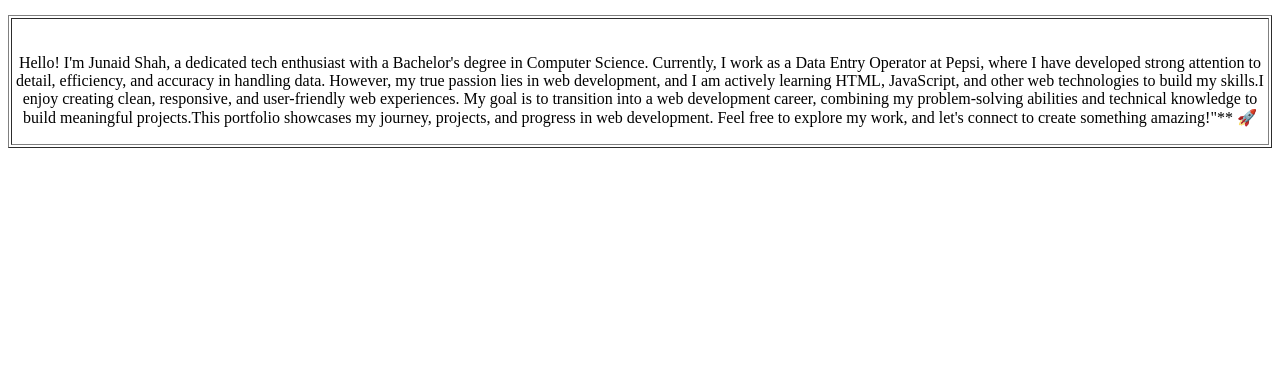
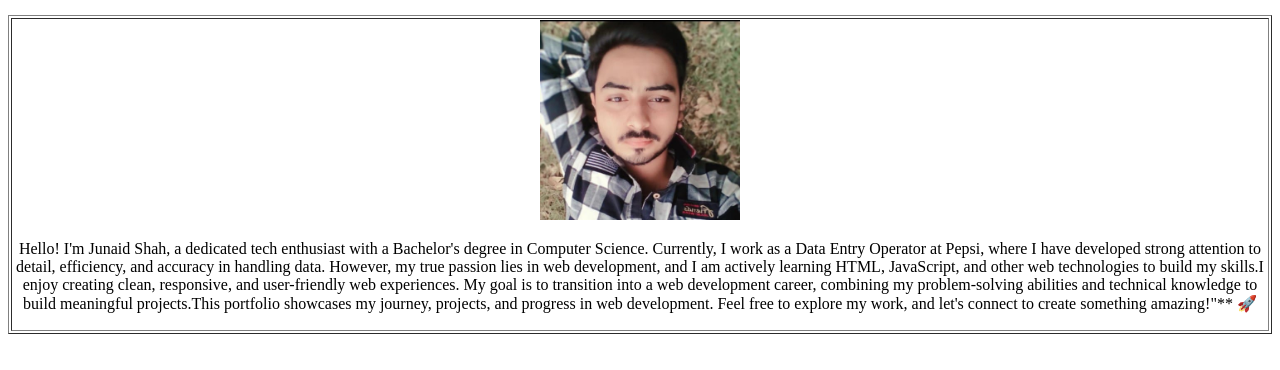
Before and after one commit to DevJunaid404/Portfolio-Profile-Html-Project, a plain HTML site: page about.html in a window 1280 px wide. Shown: the part 44-414 px from the top of the page. Drawn offline with Linux system fonts and the light colour scheme.

Commit message:
Update about.html

```diff
--- a/about.html
+++ b/about.html
@@ -8,7 +8,7 @@
 <body>
     <h3 style="text-align: center;">About Me</h3>
     <table border="" style="text-align: center;">
-        <td><img src="/img/profile2.jpg" alt="" height="200">
+        <td><img src="profile2.jpg" alt="" height="200">
         <p>Hello! I'm Junaid Shah, a dedicated tech enthusiast with a Bachelor's degree in Computer Science. Currently, I work as a Data Entry Operator at Pepsi, where I have developed strong attention to detail, efficiency, and accuracy in handling data. However, my true passion lies in web development, and I am actively learning HTML, JavaScript, and other web technologies to build my skills.I enjoy creating clean, responsive, and user-friendly web experiences. My goal is to transition into a web development career, combining my problem-solving abilities and technical knowledge to build meaningful projects.This portfolio showcases my journey, projects, and progress in web development. Feel free to explore my work, and let's connect to
         create something amazing!"** 🚀</p>
         </td>
```
